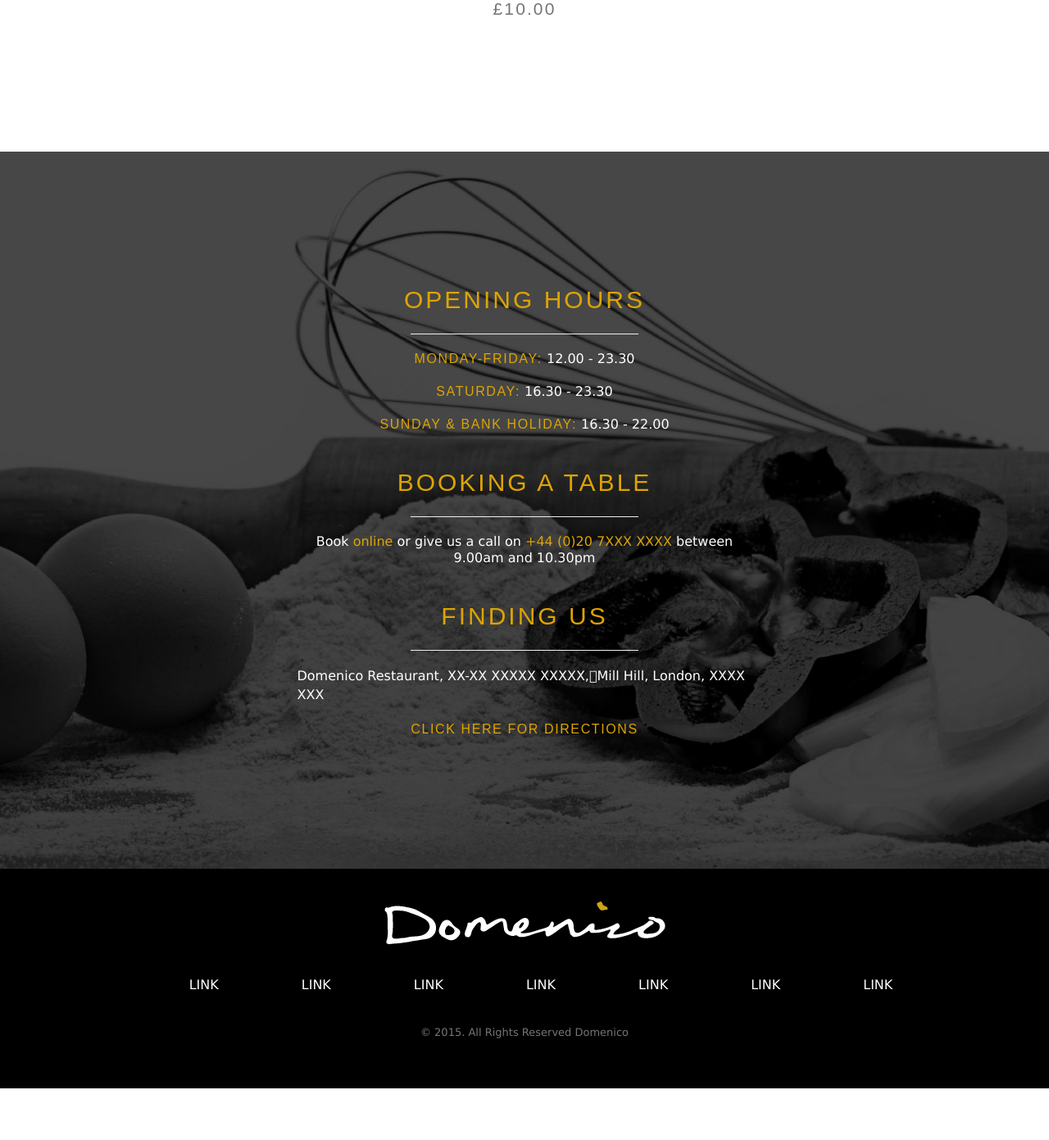
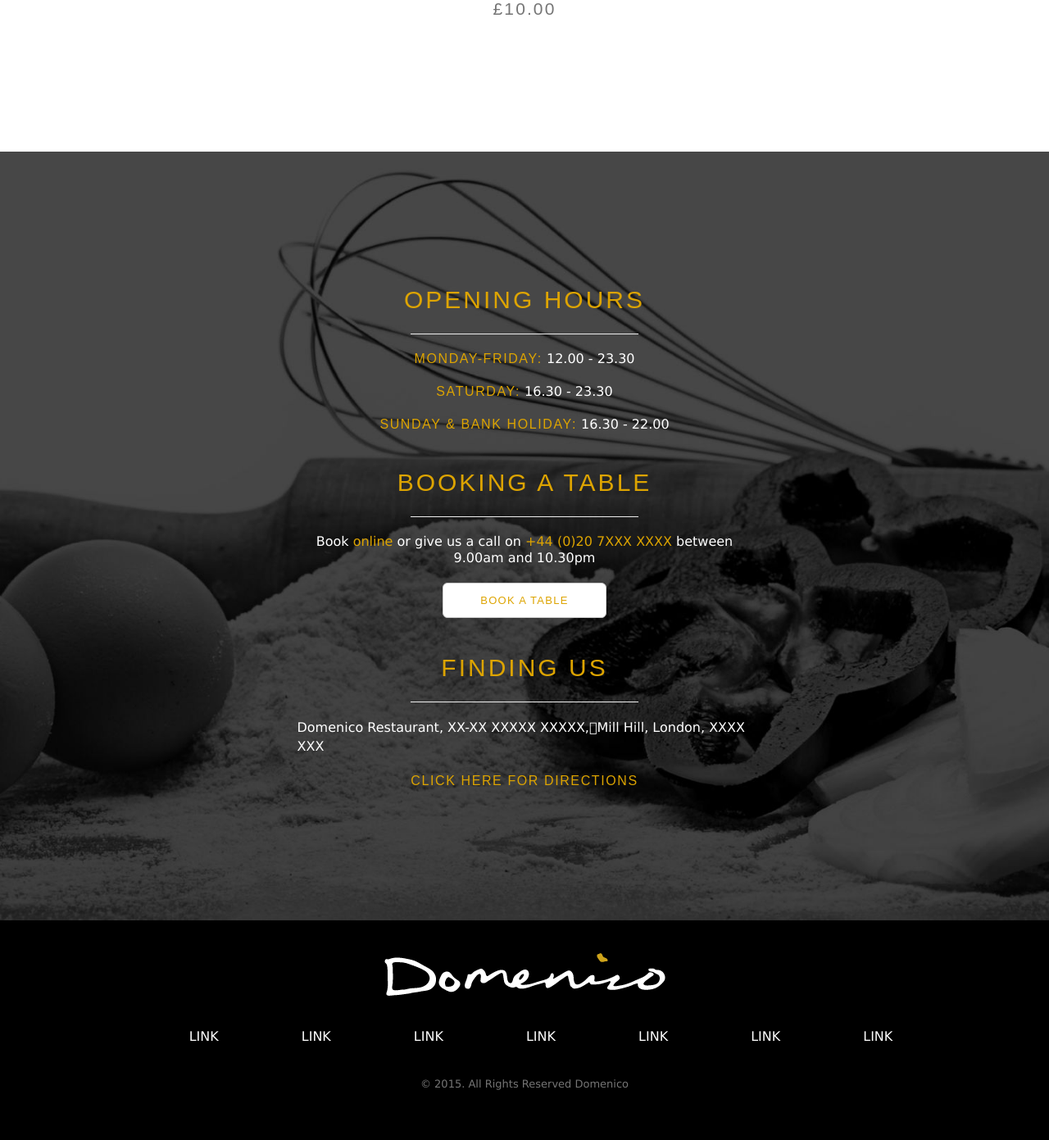
Before and after one commit to tea2sugars/domenico, a PHP site: page / in a window 1280 px wide. Shown: the part 2531-3922 px from the top of the page at 82% size. Before the commit the page ends 3859 px from the top, so only its background shows below. Run offline with PHP 8.4, Linux system fonts and the light colour scheme; some libraries are stand-ins or nearby versions.

Commit message:
added buttons

```diff
--- a/Site/index.php
+++ b/Site/index.php
@@ -381,6 +381,7 @@
 						<h2 class="text-center font-alt font-yellow">Booking a table</h2>
 						<hr class="align-center"/>
 						<p class="text-center">Book <a href="#">online</a> or give us a call on <a href="#">+44 (0)20 7XXX XXXX</a> between 9.00am and 10.30pm</p>
+						<p class="text-center"><a href="#" class="btn btn-default btn-lg">Book a table</a></p>
 					</article>
 					<article class="col-sm-6 col-sm-offset-3 bg-dark">
 						<h2 class="text-center font-alt font-yellow">Finding Us</h2>
```
